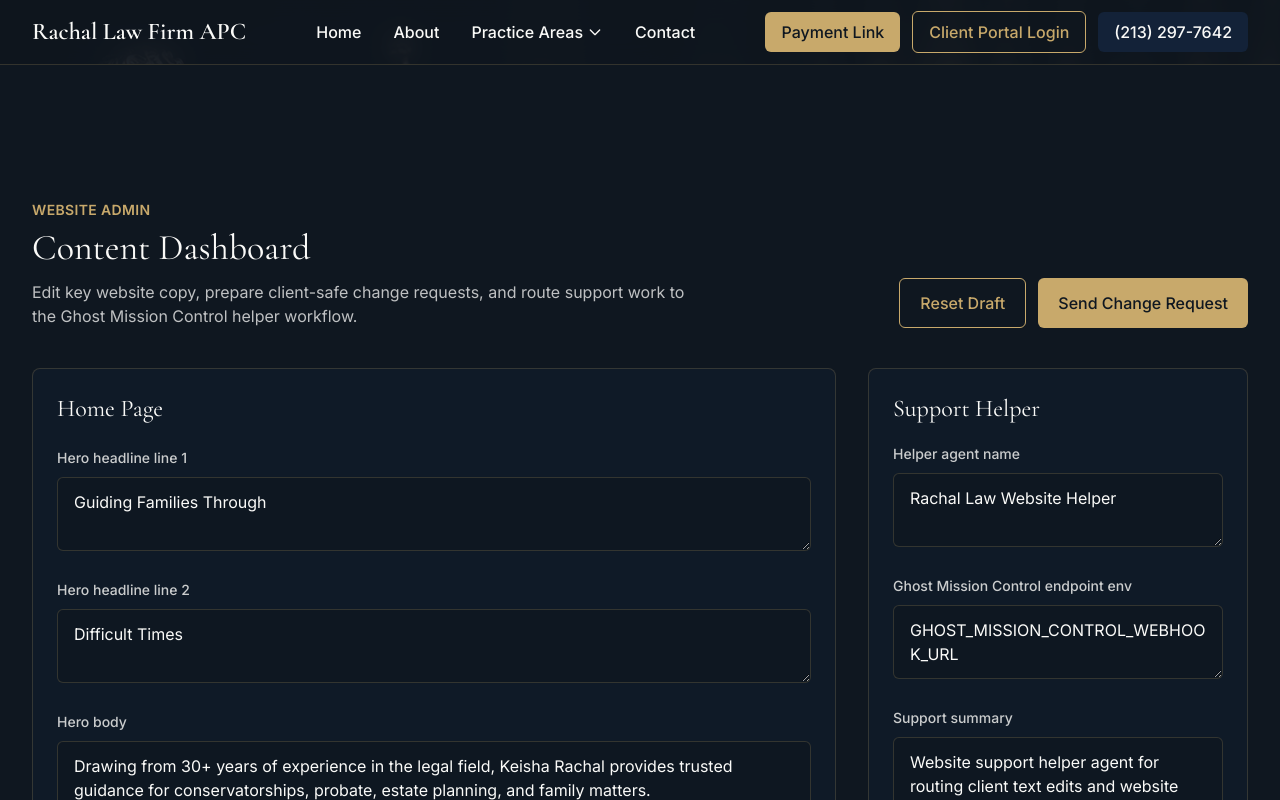
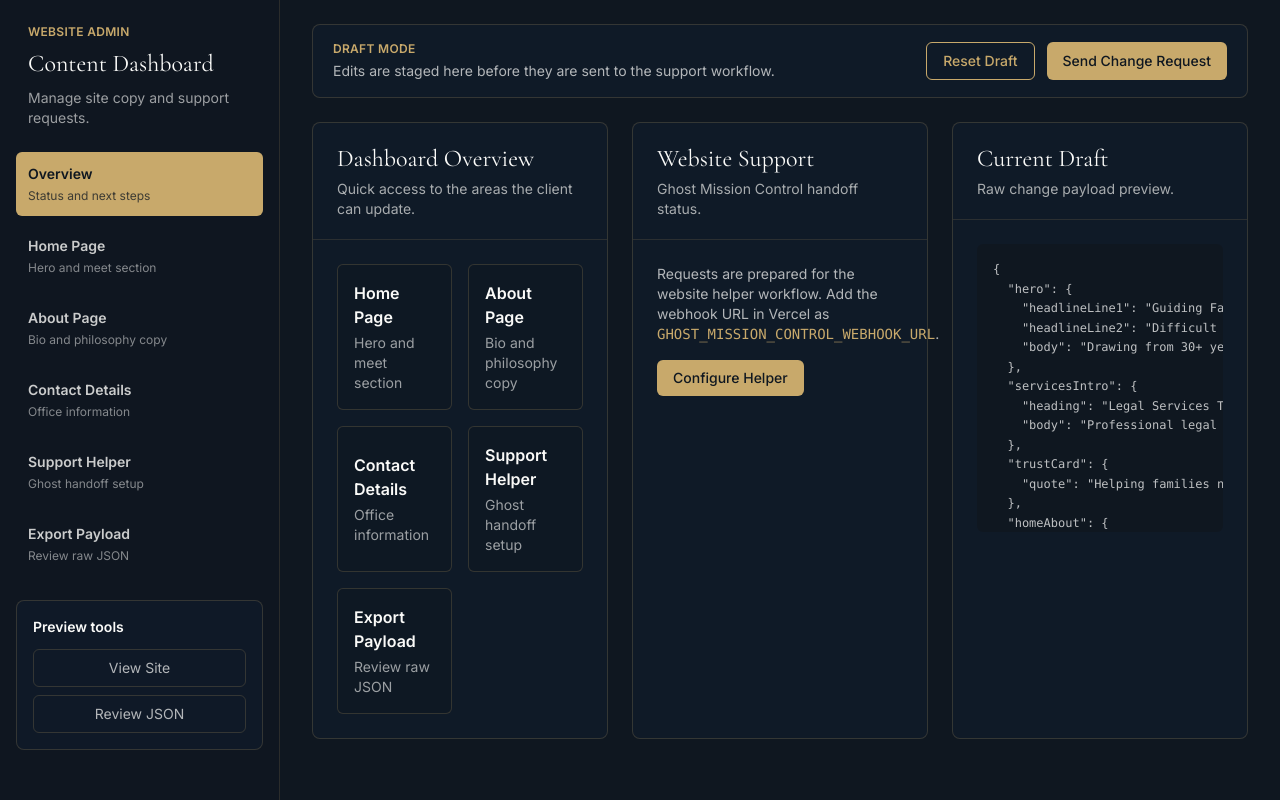
Before and after one commit to burchdad/keisha-law, a Next.js app: page /admin in a window 1280 px wide. Shown: the top 800 px of the page. Built offline with nearby package versions, Linux system fonts and the light colour scheme.

Commit message:
Reshape admin into dashboard layout

```diff
--- a/app/admin/AdminDashboard.tsx
+++ b/app/admin/AdminDashboard.tsx
@@ -1,5 +1,7 @@
 'use client';
 
+import Link from 'next/link';
+import type { ReactNode } from 'react';
 import { useMemo, useState } from 'react';
 import { contactInfo, siteCopy } from '../../lib/siteContent';
 
@@ -12,6 +14,8 @@ type EditableContent = typeof siteCopy & {
   };
 };
 
+type TabKey = 'overview' | 'home' | 'about' | 'contact' | 'support' | 'export';
+
 const initialContent: EditableContent = {
   ...siteCopy,
   contact: contactInfo,
@@ -22,6 +26,15 @@ const initialContent: EditableContent = {
       'Website support helper agent for routing client text edits and website support requests into Ghost Mission Control.',
   },
 };
+
+const tabs: { key: TabKey; label: string; helper: string }[] = [
+  { key: 'overview', label: 'Overview', helper: 'Status and next steps' },
+  { key: 'home', label: 'Home Page', helper: 'Hero and meet section' },
+  { key: 'about', label: 'About Page', helper: 'Bio and philosophy copy' },
+  { key: 'contact', label: 'Contact Details', helper: 'Office information' },
+  { key: 'support', label: 'Support Helper', helper: 'Ghost handoff setup' },
+  { key: 'export', label: 'Export Payload', helper: 'Review raw JSON' },
+];
 
 function Field({
   label,
@@ -41,14 +54,35 @@ function Field({
         value={value}
         rows={rows}
         onChange={(event) => onChange(event.target.value)}
-        className="mt-2 w-full rounded-md border border-accent-gold/20 bg-primary/70 px-4 py-3 text-muted-whites outline-none transition focus:border-accent-gold"
+        className="mt-2 w-full resize-y rounded-md border border-accent-gold/20 bg-primary/70 px-4 py-3 text-sm leading-relaxed text-muted-whites outline-none transition focus:border-accent-gold"
       />
     </label>
   );
 }
 
+function Panel({
+  title,
+  description,
+  children,
+}: {
+  title: string;
+  description: string;
+  children: ReactNode;
+}) {
+  return (
+    <section className="rounded-lg border border-accent-gold/20 bg-secondary/35">
+      <div className="border-b border-accent-gold/15 px-6 py-5">
+        <h2 className="font-serif text-2xl font-light">{title}</h2>
+        <p className="mt-1 text-sm text-muted-whites/65">{description}</p>
+      </div>
+      <div className="p-6">{children}</div>
+    </section>
+  );
+}
+
 export default function AdminDashboard() {
   const [content, setContent] = useState(initialContent);
+  const [activeTab, setActiveTab] = useState<TabKey>('overview');
   const [status, setStatus] = useState('');
   const payload = useMemo(() => JSON.stringify(content, null, 2), [content]);
 
@@ -91,34 +125,94 @@ export default function AdminDashboard() {
   };
 
   return (
-    <main className="min-h-screen bg-primary pt-24 text-muted-whites">
-      <div className="mx-auto max-w-7xl px-4 py-10 sm:px-6 lg:px-8">
-        <div className="mb-10 flex flex-col gap-4 lg:flex-row lg:items-end lg:justify-between">
-          <div>
-            <p className="mb-2 text-sm font-semibold uppercase tracking-wide text-accent-gold">
+    <main className="min-h-screen bg-primary text-muted-whites">
+      <div className="grid min-h-screen lg:grid-cols-[280px_minmax(0,1fr)]">
+        <aside className="border-b border-accent-gold/15 bg-primary/95 px-4 py-6 lg:sticky lg:top-0 lg:h-screen lg:border-b-0 lg:border-r">
+          <div className="mb-6 px-3">
+            <p className="text-xs font-semibold uppercase tracking-wide text-accent-gold">
               Website Admin
             </p>
-            <h1 className="font-serif text-4xl font-light">
+            <h1 className="mt-2 font-serif text-2xl font-light">
               Content Dashboard
             </h1>
-            <p className="mt-3 max-w-2xl text-muted-whites/75">
-              Edit key website copy, prepare client-safe change requests, and
-              route support work to the Ghost Mission Control helper workflow.
+            <p className="mt-2 text-sm text-muted-whites/60">
+              Manage site copy and support requests.
             </p>
           </div>
 
+          <nav className="grid gap-2" aria-label="Admin sections">
+            {tabs.map((tab) => {
+              const isActive = tab.key === activeTab;
+
+              return (
+                <button
+                  key={tab.key}
+                  type="button"
+                  onClick={() => setActiveTab(tab.key)}
+                  className={`rounded-md px-3 py-3 text-left transition-colors ${
+                    isActive
+                      ? 'bg-accent-gold text-primary'
+                      : 'text-muted-whites/80 hover:bg-secondary/60 hover:text-muted-whites'
+                  }`}
+                >
+                  <span className="block text-sm font-semibold">{tab.label}</span>
+                  <span
+                    className={`mt-1 block text-xs ${
+                      isActive ? 'text-primary/75' : 'text-muted-whites/50'
+                    }`}
+                  >
+                    {tab.helper}
+                  </span>
+                </button>
+              );
+            })}
+          </nav>
+
+          <div className="mt-6 rounded-lg border border-accent-gold/20 bg-secondary/30 p-4 text-sm text-muted-whites/70">
+            <p className="font-semibold text-muted-whites">Preview tools</p>
+            <div className="mt-3 grid gap-2">
+              <Link
+                href="/"
+                className="rounded-md border border-accent-gold/20 px-3 py-2 text-center transition hover:border-accent-gold hover:text-accent-gold"
+              >
+                View Site
+              </Link>
+              <button
+                type="button"
+                onClick={() => setActiveTab('export')}
+                className="rounded-md border border-accent-gold/20 px-3 py-2 transition hover:border-accent-gold hover:text-accent-gold"
+              >
+                Review JSON
+              </button>
+            </div>
+          </div>
+        </aside>
+
+        <section className="min-w-0 px-4 py-6 sm:px-6 lg:px-8">
+          <div className="mb-6 flex flex-col gap-4 rounded-lg border border-accent-gold/20 bg-secondary/30 px-5 py-4 md:flex-row md:items-center md:justify-between">
+            <div>
+              <p className="text-xs font-semibold uppercase tracking-wide text-accent-gold">
+                Draft Mode
+              </p>
+              <p className="mt-1 text-sm text-muted-whites/70">
+                Edits are staged here before they are sent to the support workflow.
+              </p>
+            </div>
             <div className="flex flex-wrap gap-3">
               <button
                 type="button"
-              onClick={() => setContent(initialContent)}
-              className="rounded-md border border-accent-gold px-5 py-3 font-medium text-accent-gold transition hover:bg-accent-gold hover:text-primary"
+                onClick={() => {
+                  setContent(initialContent);
+                  setStatus('');
+                }}
+                className="rounded-md border border-accent-gold px-4 py-2 text-sm font-medium text-accent-gold transition hover:bg-accent-gold hover:text-primary"
               >
                 Reset Draft
               </button>
               <button
                 type="button"
                 onClick={submitChangeRequest}
-              className="rounded-md bg-accent-gold px-5 py-3 font-medium text-primary transition hover:bg-accent-gold/90"
+                className="rounded-md bg-accent-gold px-4 py-2 text-sm font-medium text-primary transition hover:bg-accent-gold/90"
               >
                 Send Change Request
               </button>
@@ -126,16 +220,77 @@ export default function AdminDashboard() {
           </div>
 
           {status && (
-          <div className="mb-8 rounded-md border border-accent-gold/30 bg-secondary/40 px-4 py-3 text-sm">
+            <div className="mb-6 rounded-md border border-accent-gold/30 bg-secondary/40 px-4 py-3 text-sm">
               {status}
             </div>
           )}
 
-        <div className="grid gap-8 lg:grid-cols-[minmax(0,1fr)_380px]">
-          <div className="space-y-8">
-            <section className="rounded-lg border border-accent-gold/20 bg-secondary/35 p-6">
-              <h2 className="mb-5 font-serif text-2xl">Home Page</h2>
-              <div className="space-y-5">
+          {activeTab === 'overview' && (
+            <div className="grid gap-6 xl:grid-cols-3">
+              <Panel
+                title="Dashboard Overview"
+                description="Quick access to the areas the client can update."
+              >
+                <div className="grid gap-4 sm:grid-cols-2">
+                  {tabs
+                    .filter((tab) => tab.key !== 'overview')
+                    .map((tab) => (
+                      <button
+                        key={tab.key}
+                        type="button"
+                        onClick={() => setActiveTab(tab.key)}
+                        className="rounded-md border border-accent-gold/20 bg-primary/50 p-4 text-left transition hover:border-accent-gold"
+                      >
+                        <span className="block font-semibold">{tab.label}</span>
+                        <span className="mt-1 block text-sm text-muted-whites/60">
+                          {tab.helper}
+                        </span>
+                      </button>
+                    ))}
+                </div>
+              </Panel>
+
+              <Panel
+                title="Website Support"
+                description="Ghost Mission Control handoff status."
+              >
+                <div className="space-y-4 text-sm text-muted-whites/70">
+                  <p>
+                    Requests are prepared for the website helper workflow. Add
+                    the webhook URL in Vercel as
+                    <span className="font-mono text-accent-gold">
+                      {' '}
+                      GHOST_MISSION_CONTROL_WEBHOOK_URL
+                    </span>
+                    .
+                  </p>
+                  <button
+                    type="button"
+                    onClick={() => setActiveTab('support')}
+                    className="rounded-md bg-accent-gold px-4 py-2 font-medium text-primary"
+                  >
+                    Configure Helper
+                  </button>
+                </div>
+              </Panel>
+
+              <Panel
+                title="Current Draft"
+                description="Raw change payload preview."
+              >
+                <pre className="max-h-72 overflow-auto rounded-md bg-primary/80 p-4 text-xs leading-relaxed text-muted-whites/75">
+                  {payload}
+                </pre>
+              </Panel>
+            </div>
+          )}
+
+          {activeTab === 'home' && (
+            <Panel
+              title="Home Page"
+              description="Edit hero copy, the floating trust card, and the meet section."
+            >
+              <div className="grid gap-5 xl:grid-cols-2">
                 <Field
                   label="Hero headline line 1"
                   rows={2}
@@ -152,11 +307,14 @@ export default function AdminDashboard() {
                     updatePath(['hero', 'headlineLine2'], value)
                   }
                 />
+                <div className="xl:col-span-2">
                   <Field
                     label="Hero body"
                     value={content.hero.body}
                     onChange={(value) => updatePath(['hero', 'body'], value)}
                   />
+                </div>
+                <div className="xl:col-span-2">
                   <Field
                     label="Floating trust card quote"
                     value={content.trustCard.quote}
@@ -164,6 +322,8 @@ export default function AdminDashboard() {
                       updatePath(['trustCard', 'quote'], value)
                     }
                   />
+                </div>
+                <div className="xl:col-span-2">
                   <Field
                     label="Meet section paragraph 1"
                     rows={5}
@@ -172,6 +332,8 @@ export default function AdminDashboard() {
                       updatePath(['homeAbout', 'paragraphs', '0'], value)
                     }
                   />
+                </div>
+                <div className="xl:col-span-2">
                   <Field
                     label="Meet section paragraph 2"
                     rows={4}
@@ -181,11 +343,16 @@ export default function AdminDashboard() {
                     }
                   />
                 </div>
-            </section>
+              </div>
+            </Panel>
+          )}
 
-            <section className="rounded-lg border border-accent-gold/20 bg-secondary/35 p-6">
-              <h2 className="mb-5 font-serif text-2xl">About Page</h2>
-              <div className="space-y-5">
+          {activeTab === 'about' && (
+            <Panel
+              title="About Page"
+              description="Edit the attorney profile and supporting about-page copy."
+            >
+              <div className="grid gap-5">
                 <Field
                   label="About hero body"
                   value={content.aboutPage.heroBody}
@@ -210,10 +377,14 @@ export default function AdminDashboard() {
                   }
                 />
               </div>
-            </section>
+            </Panel>
+          )}
 
-            <section className="rounded-lg border border-accent-gold/20 bg-secondary/35 p-6">
-              <h2 className="mb-5 font-serif text-2xl">Contact Details</h2>
+          {activeTab === 'contact' && (
+            <Panel
+              title="Contact Details"
+              description="Update firm information, office hours, and notary messaging."
+            >
               <div className="grid gap-5 md:grid-cols-2">
                 <Field
                   label="Firm name"
@@ -247,6 +418,7 @@ export default function AdminDashboard() {
                     updatePath(['contact', 'addressLine2'], value)
                   }
                 />
+                <div className="md:col-span-2">
                   <Field
                     label="Notary note"
                     rows={2}
@@ -256,13 +428,16 @@ export default function AdminDashboard() {
                     }
                   />
                 </div>
-            </section>
               </div>
+            </Panel>
+          )}
 
-          <aside className="space-y-8">
-            <section className="rounded-lg border border-accent-gold/20 bg-secondary/35 p-6">
-              <h2 className="mb-4 font-serif text-2xl">Support Helper</h2>
-              <div className="space-y-5">
+          {activeTab === 'support' && (
+            <Panel
+              title="Support Helper"
+              description="Configure how the website helper routes requests into Ghost Mission Control."
+            >
+              <div className="grid gap-5">
                 <Field
                   label="Helper agent name"
                   rows={2}
@@ -288,16 +463,20 @@ export default function AdminDashboard() {
                   }
                 />
               </div>
-            </section>
+            </Panel>
+          )}
 
-            <section className="rounded-lg border border-accent-gold/20 bg-secondary/35 p-6">
-              <h2 className="mb-4 font-serif text-2xl">Export Payload</h2>
-              <pre className="max-h-[520px] overflow-auto rounded-md bg-primary/80 p-4 text-xs leading-relaxed text-muted-whites/80">
+          {activeTab === 'export' && (
+            <Panel
+              title="Export Payload"
+              description="Review the exact JSON payload that will be sent with change requests."
+            >
+              <pre className="max-h-[calc(100vh-18rem)] overflow-auto rounded-md bg-primary/80 p-5 text-xs leading-relaxed text-muted-whites/80">
                 {payload}
               </pre>
+            </Panel>
+          )}
         </section>
-          </aside>
-        </div>
       </div>
     </main>
   );
--- a/app/layout.tsx
+++ b/app/layout.tsx
@@ -1,8 +1,7 @@
 import type { Metadata } from "next";
 import { Inter, Cormorant_Garamond } from "next/font/google";
 import "./globals.css";
-import Header from "../components/Header";
-import Footer from "../components/Footer";
+import SiteChrome from "../components/SiteChrome";
 
 const inter = Inter({
   variable: "--font-inter",
@@ -31,9 +30,7 @@ export default function RootLayout({
       className={`${inter.variable} ${cormorantGaramond.variable} h-full antialiased`}
     >
       <body className="min-h-full flex flex-col">
-        <Header />
-        <main className="flex-1 pt-16">{children}</main>
-        <Footer />
+        <SiteChrome>{children}</SiteChrome>
       </body>
     </html>
   );
--- /dev/null
+++ b/components/SiteChrome.tsx
@@ -0,0 +1,23 @@
+'use client';
+
+import { usePathname } from 'next/navigation';
+import type { ReactNode } from 'react';
+import Header from './Header';
+import Footer from './Footer';
+
+export default function SiteChrome({ children }: { children: ReactNode }) {
+  const pathname = usePathname();
+  const isAdminRoute = pathname.startsWith('/admin');
+
+  if (isAdminRoute) {
+    return <>{children}</>;
+  }
+
+  return (
+    <>
+      <Header />
+      <main className="flex-1 pt-16">{children}</main>
+      <Footer />
+    </>
+  );
+}
```
Lines whose indentation alone changed are shown as unchanged.
